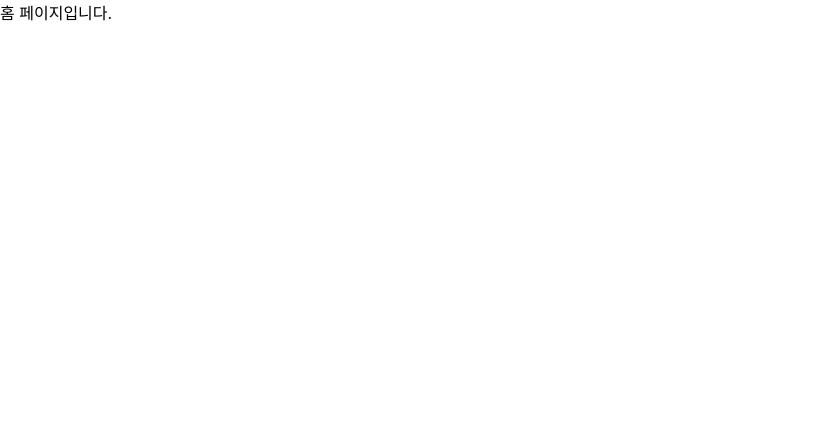
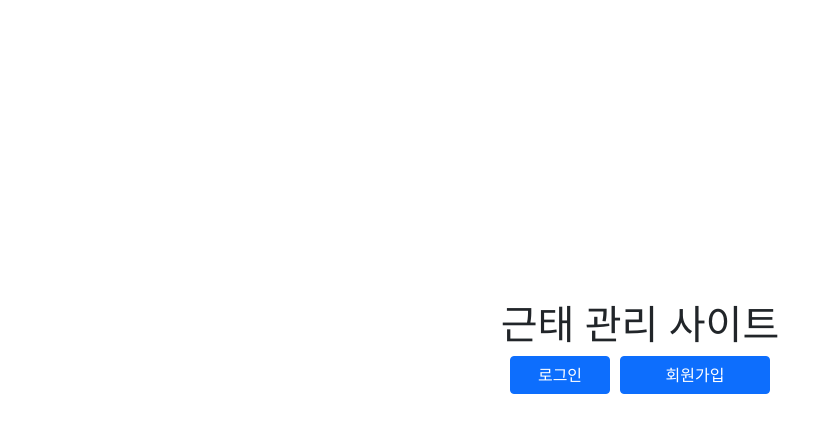
Before and after one commit to KurlyTeam2/Mini-project-frontend, a React (Create React App) app: page / in a window 1280 px wide. Shown: the top 432 px of the page, without its empty margins (0-839 px from the left). Built offline with nearby package versions, Linux system fonts and the light colour scheme.

Commit message:
Feat: Implement Home page

```diff
--- a/src/pages/Home.tsx
+++ b/src/pages/Home.tsx
@@ -1,6 +1,21 @@
+import {Link} from "react-router-dom";
+import {Button, Container} from "react-bootstrap";
+import 'bootstrap/dist/css/bootstrap.min.css';
+
 const Home = () => {
+
   return (
-    <div>홈 페이지입니다.</div>
+    <Container style={{marginTop: 300}}>
+      <h1 style={{textAlign: "center"}}>근태 관리 사이트</h1>
+      <div style={{textAlign: "center"}}>
+        <Link to="/login">
+          <Button style={{marginRight: 10, width: 100}}>로그인</Button>
+        </Link>
+        <Link to="/signup">
+          <Button style={{width: 150}}>회원가입</Button>
+        </Link>
+      </div>
+    </Container>
   )
 }
 
```
